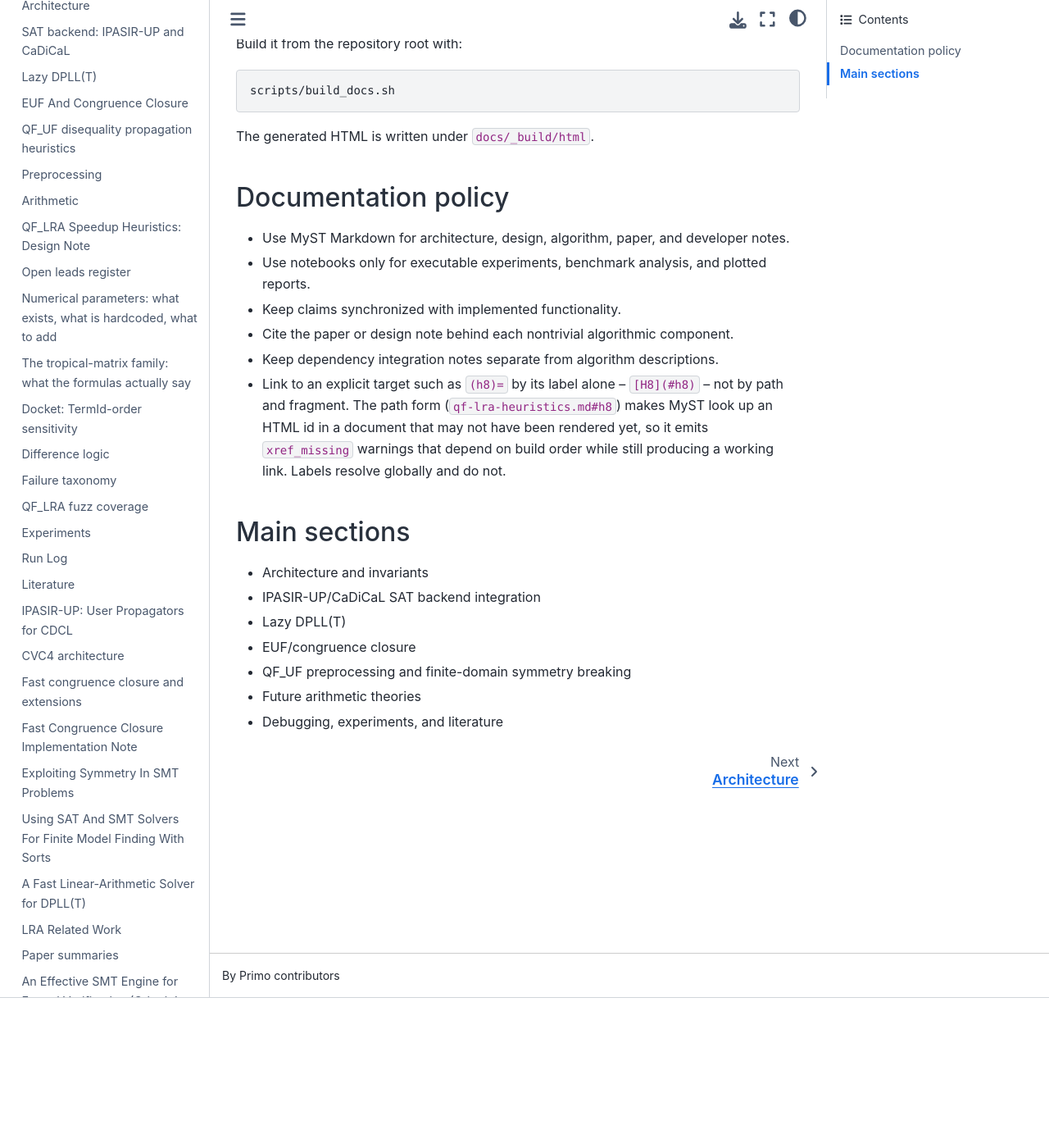
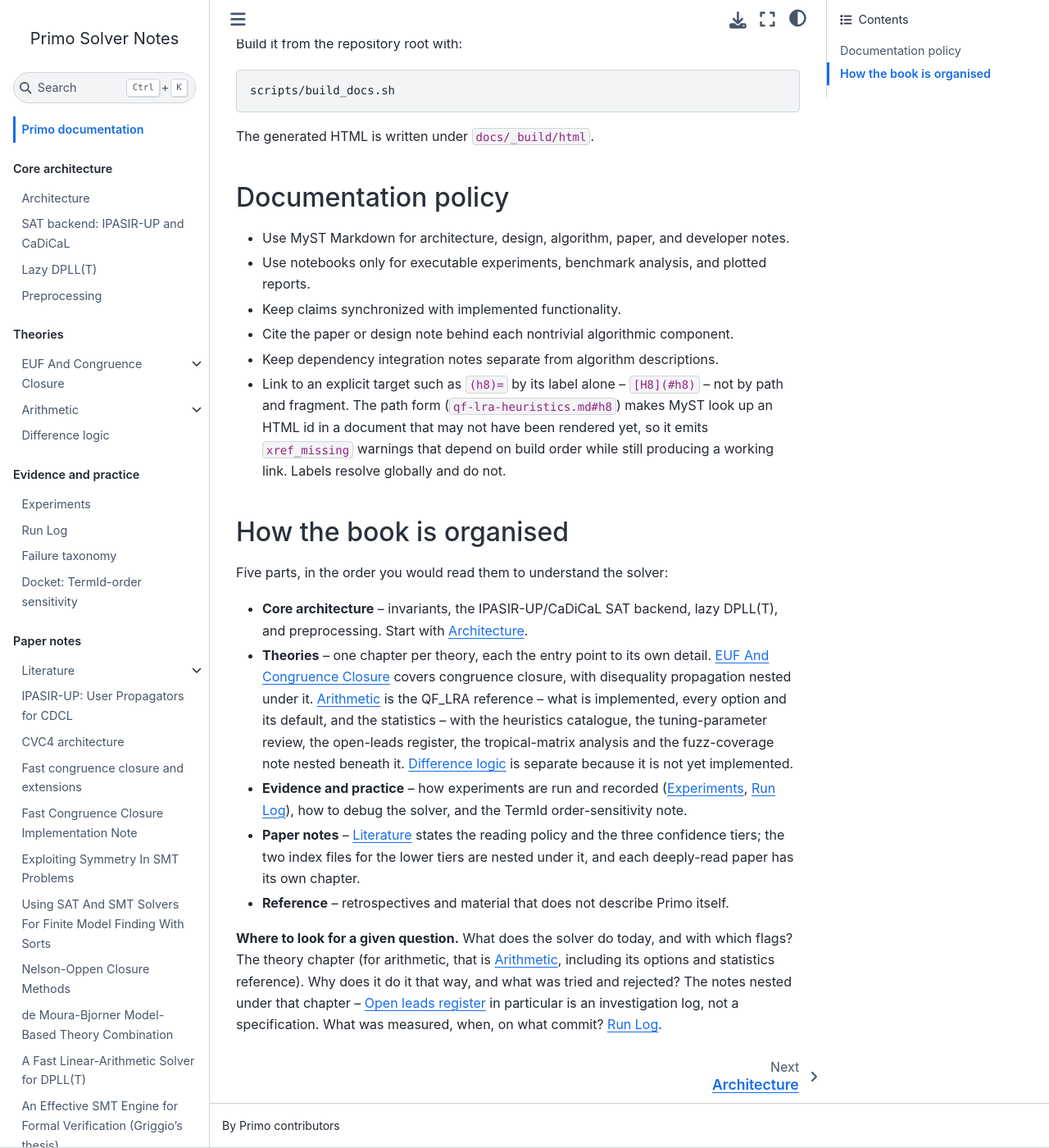
Before and after one commit to primo-solver/primo, a Jupyter Book: the page built from docs/index.md, in a window 1280 px wide and 1400 px high, scrolled down 184 px. Shown: the whole window at 82% size. Built offline with Jupyter Book 1.0.4 settings and Sphinx 7.4.7 and the Sphinx Book theme 1.1.4, drawn with Linux system fonts in a browser that asks for light colours.

Commit message:
Give the book structure: five parts, and arithmetic owns its own notes
Yes, arithmetic.md was in the TOC -- as one of 33 flat chapters, which is
the problem. The book is ~15k lines and the arithmetic cluster alone is six
top-level siblings and 39% of the text, with nothing saying they belong
together or which one to read first.

Now grouped into parts (Core architecture, Theories, Evidence and
practice, Paper notes, Reference), with `sections` used where a document
only makes sense underneath a parent:

  Arithmetic
    QF_LRA speedup heuristics
    Numerical parameters
    Open leads register
    The tropical-matrix family
    QF_LRA fuzz coverage

That puts arithmetic.md where it belongs -- the entry point that says what
is implemented and with which options -- and demotes the evidence and
investigation notes to detail beneath it. EUF gains the same treatment
with disequality propagation, and literature.md now parents the two
lower-confidence tier files it defines.

index.md's "Main sections" list was stale (it still said "Future
arithmetic theories"). Replaced with a description of the five parts plus
a where-to-look guide, which also states the distinction that keeps being
lost: the theory chapter is the specification, the notes under it are
investigation logs.

Verified mechanically: every .md on disk appears exactly once in the TOC
and every TOC entry exists, all five captions render, build succeeds with
zero warnings.

Co-Authored-By: Claude Opus 5 <noreply@anthropic.com>

```diff
--- a/docs/_toc.yml
+++ b/docs/_toc.yml
@@ -1,36 +1,64 @@
 format: jb-book
 root: index
-chapters:
-  - file: architecture
-  - file: sat-ipasir-up
-  - file: dpllt
-  - file: euf
-  - file: qfuf-disequality-propagation
-  - file: preprocessing
-  - file: arithmetic
-  - file: qf-lra-heuristics
-  - file: open-leads
-  - file: tuning-parameters
-  - file: tropical-matrix-structure
-  - file: termid-order-sensitivity
-  - file: difference_logic
-  - file: debugging
-  - file: fuzz-coverage-qf-lra
-  - file: experiments
-  - file: run-log
-  - file: literature
-  - file: papers/ipasir-up
-  - file: papers/cvc4-architecture
-  - file: papers/fast-congruence-closure
-  - file: papers/fast-congruence-closure-implementation
-  - file: papers/smt-symmetry-breaking
-  - file: papers/finite-model-finding-sorts
-  - file: papers/fast-linear-arithmetic-dpllt
-  - file: papers/lra-related-work
-  - file: papers/summaries
-  - file: papers/griggio-mathsat-thesis
-  - file: papers/monotone-variable-elimination
-  - file: papers/difference-constraint-propagation
-  - file: papers/model-based-theory-combination
-  - file: papers/nelson-oppen-closure-methods
-  - file: reference/llm2smt-retrospective
+
+# Grouped into parts 2026-08-06. The book had grown to 33 flat chapters and
+# ~15k lines, with no signal about which documents belong together -- the
+# arithmetic cluster alone is six siblings and ~39% of the text. Parts give
+# the grouping; `sections` nest the notes that only make sense underneath a
+# parent document, so a theory chapter is the entry point to its own detail.
+parts:
+  - caption: Core architecture
+    chapters:
+      - file: architecture
+      - file: sat-ipasir-up
+      - file: dpllt
+      - file: preprocessing
+
+  - caption: Theories
+    chapters:
+      - file: euf
+        sections:
+          - file: qfuf-disequality-propagation
+      # arithmetic.md is the entry point: what is implemented, its options and
+      # its statistics. Everything nested under it is evidence or open work.
+      - file: arithmetic
+        sections:
+          - file: qf-lra-heuristics
+          - file: tuning-parameters
+          - file: open-leads
+          - file: tropical-matrix-structure
+          - file: fuzz-coverage-qf-lra
+      - file: difference_logic
+
+  - caption: Evidence and practice
+    chapters:
+      - file: experiments
+      - file: run-log
+      - file: debugging
+      - file: termid-order-sensitivity
+
+  - caption: Paper notes
+    chapters:
+      # literature.md states the policy and the template; the two files nested
+      # under it are the lower-confidence tiers it defines -- read-in-brief and
+      # abstracts-only. The deep notes follow as chapters of their own.
+      - file: literature
+        sections:
+          - file: papers/summaries
+          - file: papers/lra-related-work
+      - file: papers/ipasir-up
+      - file: papers/cvc4-architecture
+      - file: papers/fast-congruence-closure
+      - file: papers/fast-congruence-closure-implementation
+      - file: papers/smt-symmetry-breaking
+      - file: papers/finite-model-finding-sorts
+      - file: papers/nelson-oppen-closure-methods
+      - file: papers/model-based-theory-combination
+      - file: papers/fast-linear-arithmetic-dpllt
+      - file: papers/griggio-mathsat-thesis
+      - file: papers/monotone-variable-elimination
+      - file: papers/difference-constraint-propagation
+
+  - caption: Reference
+    chapters:
+      - file: reference/llm2smt-retrospective
--- a/docs/index.md
+++ b/docs/index.md
@@ -25,12 +25,31 @@ The generated HTML is written under `docs/_build/html`.
   it emits `xref_missing` warnings that depend on build order while still
   producing a working link. Labels resolve globally and do not.
 
-## Main sections
+## How the book is organised
 
-- Architecture and invariants
-- IPASIR-UP/CaDiCaL SAT backend integration
-- Lazy DPLL(T)
-- EUF/congruence closure
-- QF_UF preprocessing and finite-domain symmetry breaking
-- Future arithmetic theories
-- Debugging, experiments, and literature
+Five parts, in the order you would read them to understand the solver:
+
+- **Core architecture** -- invariants, the IPASIR-UP/CaDiCaL SAT backend, lazy
+  DPLL(T), and preprocessing. Start with [](architecture.md).
+- **Theories** -- one chapter per theory, each the entry point to its own
+  detail. [](euf.md) covers congruence closure, with disequality propagation
+  nested under it. [](arithmetic.md) is the QF_LRA reference -- what is
+  implemented, every option and its default, and the statistics -- with the
+  heuristics catalogue, the tuning-parameter review, the open-leads register,
+  the tropical-matrix analysis and the fuzz-coverage note nested beneath it.
+  [](difference_logic.md) is separate because it is not yet implemented.
+- **Evidence and practice** -- how experiments are run and recorded
+  ([](experiments.md), [](run-log.md)), how to debug the solver, and the
+  TermId order-sensitivity note.
+- **Paper notes** -- [](literature.md) states the reading policy and the three
+  confidence tiers; the two index files for the lower tiers are nested under
+  it, and each deeply-read paper has its own chapter.
+- **Reference** -- retrospectives and material that does not describe Primo
+  itself.
+
+**Where to look for a given question.** What does the solver do today, and
+with which flags? The theory chapter (for arithmetic, that is
+[](arithmetic.md), including its options and statistics reference). Why does
+it do it that way, and what was tried and rejected? The notes nested under
+that chapter -- [](open-leads.md) in particular is an investigation log, not a
+specification. What was measured, when, on what commit? [](run-log.md).
```
